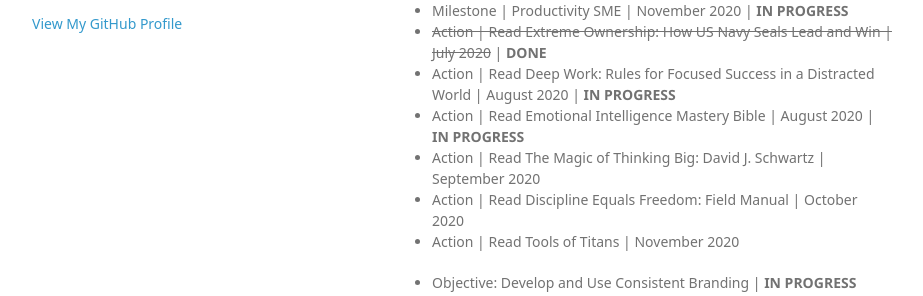
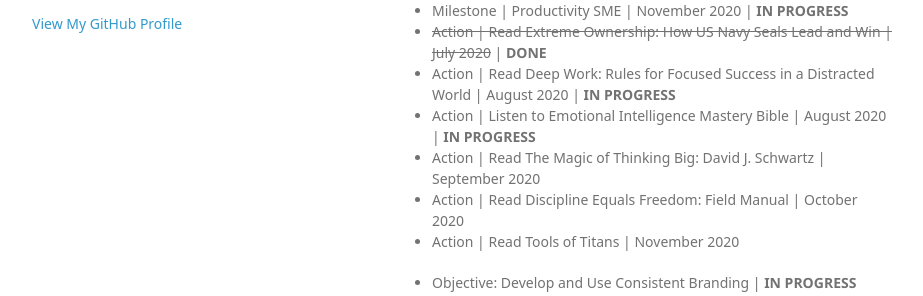
Before and after one commit to rainleander/rainleander.github.io, a Jekyll site: the page speak-softly.html, which Jekyll copies as it is, in a window 1280 px wide. Shown: the part 200-496 px from the top of the page, without its empty margins (178-1101 px from the left). Built offline with Jekyll 4.4.1, drawn with Linux system fonts in a browser that asks for light colours; some web fonts are replaced.

Commit message:
Update speak-softly.html

```diff
--- a/speak-softly.html
+++ b/speak-softly.html
@@ -32,7 +32,7 @@
         <p><ul><li>Milestone | Productivity SME | November 2020 | <b>IN PROGRESS</b></li>
         <li><del>Action | Read Extreme Ownership: How US Navy Seals Lead and Win | July 2020</del> | <b>DONE</b></li>
         <li>Action | Read Deep Work: Rules for Focused Success in a Distracted World | August 2020 | <b>IN PROGRESS</b></li>
-        <li>Action | Read Emotional Intelligence Mastery Bible | August 2020 | <b>IN PROGRESS</b></li>
+        <li>Action | Listen to Emotional Intelligence Mastery Bible | August 2020 | <b>IN PROGRESS</b></li>
         <li>Action | Read The Magic of Thinking Big: David J. Schwartz | September 2020</li>
         <li>Action | Read Discipline Equals Freedom: Field Manual | October 2020</li>
         <li>Action | Read Tools of Titans | November 2020</li></ul>
```
